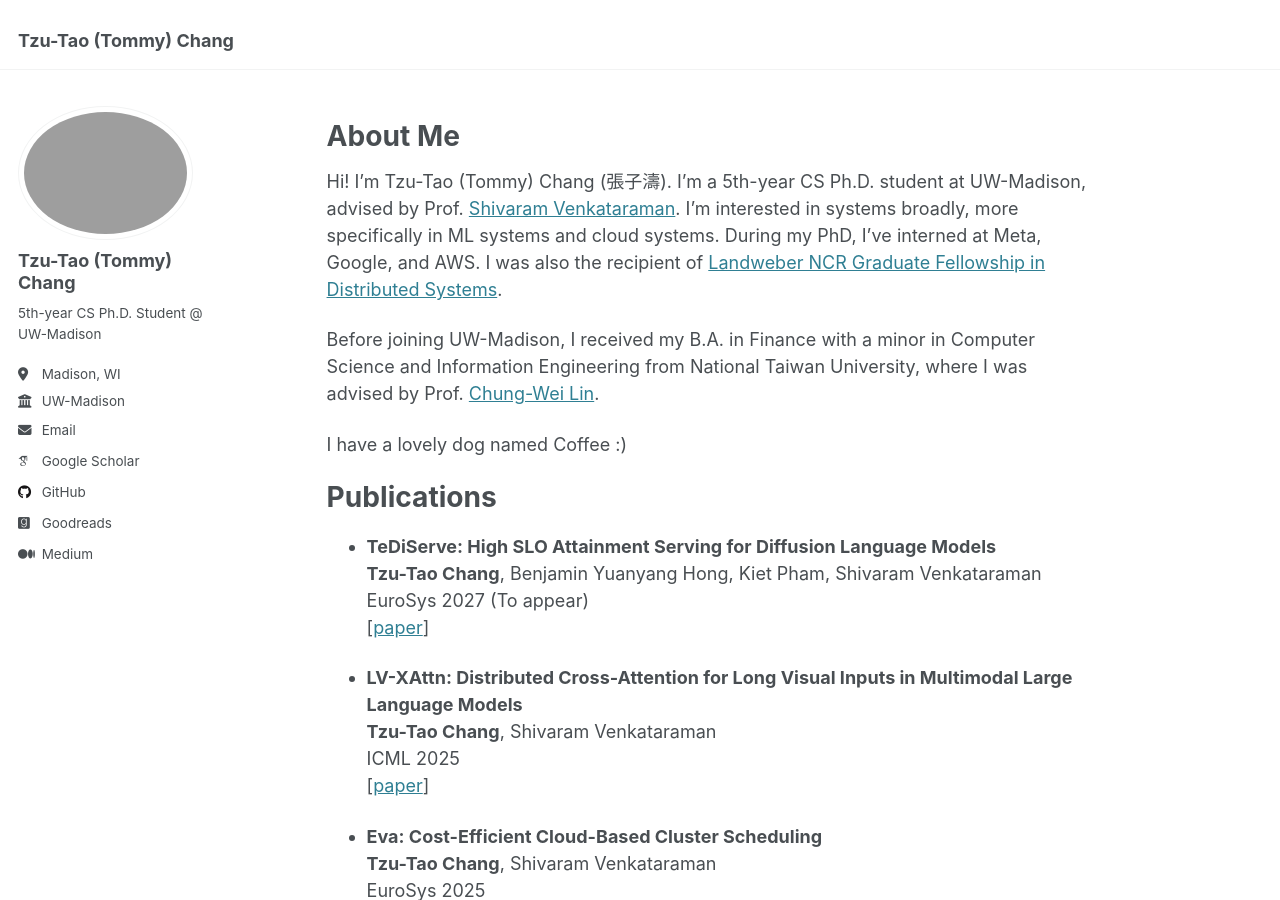
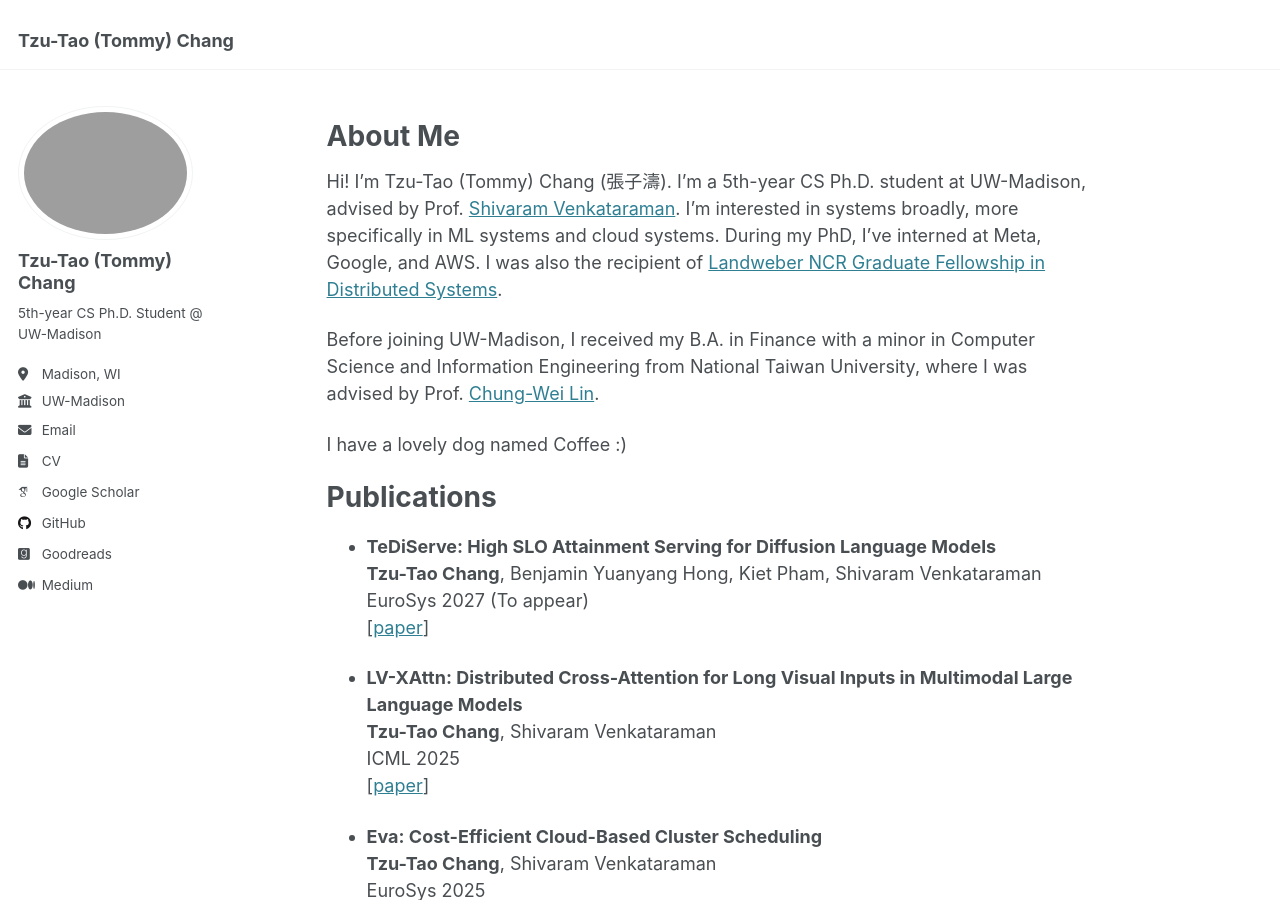
Before and after one commit to tauChang/tauchang.github.io, a Jekyll site: the page built from _pages/about.md, in a window 1280 px wide and 900 px high. Built offline with Jekyll 4.4.1, drawn with Linux system fonts in a browser that asks for light colours; some web fonts are replaced.

Commit message:
Add CV link to sidebar
Co-Authored-By: Claude Opus 5.5 <noreply@anthropic.com>

```diff
--- a/_config.yml
+++ b/_config.yml
@@ -30,6 +30,7 @@ author:
   employer         : "UW-Madison"
   uri              : # URL
   email            : "tomy.1516@gmail.com"
+  cv               : "cv_2026-10-24.pdf" # filename in /files; update when you add a new CV
 
   # Academic websites
   arxiv            : # URL - Update with the correct link to your profile
--- a/_includes/author-profile.html
+++ b/_includes/author-profile.html
@@ -35,6 +35,9 @@
       {% endif %}
       {% if author.email %}
         <li><a href="mailto:{{ author.email }}"><i class="fas fa-fw fa-envelope icon-pad-right" aria-hidden="true"></i>{{ site.data.ui-text[site.locale].email_label | default: "Email" }}</a></li>
+      {% endif %}
+      {% if author.cv %}
+        <li><a href="{{ base_path }}/files/{{ author.cv }}"><i class="fas fa-fw fa-file-lines icon-pad-right" aria-hidden="true"></i>CV</a></li>
       {% endif %}
 
       <!-- Font Awesome and Academicons icons / Academic websites -->
```
Also changed, not shown: 1 other file.
